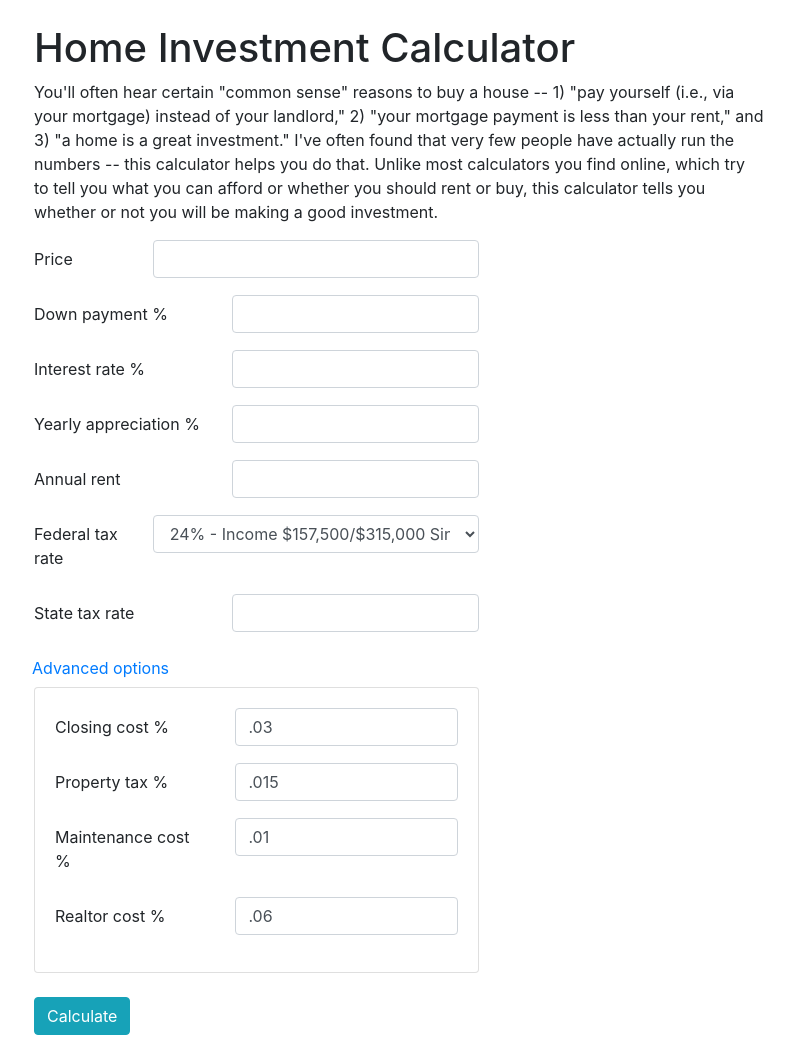
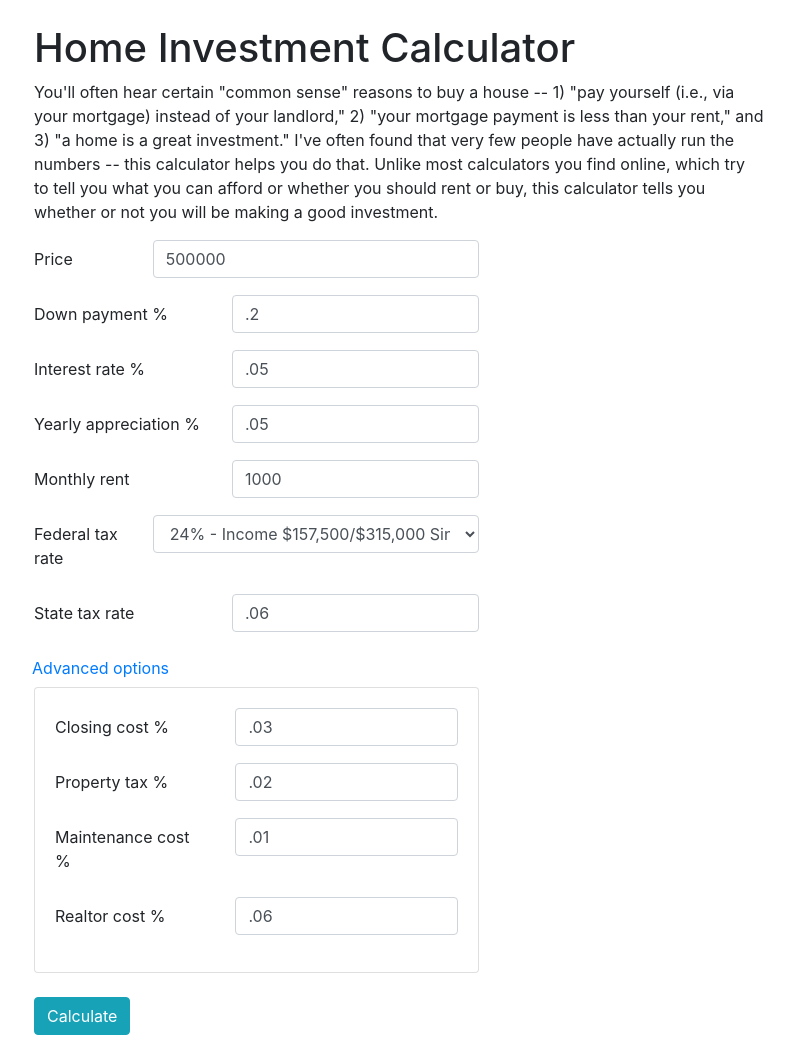
Before and after one commit to edelgm6/mortgage-calc, a Django app: page / in a window 1280 px wide, after a click on "Advanced options". Shown: the top 1051 px of the page, without its empty margins (51-845 px from the left). Run offline with Django 3.2, Linux system fonts and the light colour scheme; some libraries are stand-ins or nearby versions.

Commit message:
Moved call to get streams into own function. About to replace old call

```diff
--- a/calc/static/calc/js/get-stream.js
+++ b/calc/static/calc/js/get-stream.js
@@ -1,9 +1,24 @@
-$('#calculate').click(function() {
+$('#calculate').click(function () {
 	$('.overlay').show();
 
 	$('.mortgage').remove();
 
-	$.get('stream/', {price: '1200000', closing_cost: '.03', maintenance_cost: '.01', property_tax: '.02', down_payment: '.2', interest_rate: '.04', yearly_appreciation: '.07', alternative_rent: '4100', realtor_cost: '.06', federal_tax_bracket: '.32', state_tax_bracket: '.09'}, function(data) {
+	var get_response = getMortgageStream();
+
+	$.get('stream/', {
+		price: '1700000',
+		closing_cost: '.03',
+		maintenance_cost: '.01',
+		property_tax: '.02',
+		down_payment: '.1',
+		interest_rate: '.04',
+		yearly_appreciation: '.06',
+		alternative_rent: '4100',
+		realtor_cost: '.06',
+		federal_tax_bracket: '.24',
+		state_tax_bracket: '.09'
+	}, function (data) {
+
 		var table_body = $('#tbody');
 		var response = data.cash_stream;
 		var first_year_ppmt_greater_than_ipmt = false;
@@ -11,18 +26,41 @@ $('#calculate').click(function() {
 		buildIRRChart(response);
 		buildPMTChart(response);
 		buildCashFlowChart(response);
-		$.each(response, function(key,value) {
-			var $tr = $("<tr>", {'class': 'mortgage', 'style': 'display:none;'});
-			var $td_year = $("<td>", {'text': value.year});
-			var $td_principal_payment = $("<td>", {'text': convertNumberToString(value.principal_payment)});
-			var $td_debt_payment = $("<td>", {'text': convertNumberToString(value.debt_payment)});
-			var $td_other_costs = $("<td>", {'text': convertNumberToString(value.other_costs)});
-			var $td_saved_rent = $("<td>", {'text': convertNumberToString(value.saved_rent)});
-			var $td_total = $("<td>", {'text': convertNumberToString(value.total)});
-			var $td_value = $("<td>", {'text': convertNumberToString(value.value)});
-			var $td_debt = $("<td>", {'text': convertNumberToString(value.debt)});
-			var $td_equity = $("<td>", {'text': convertNumberToString(value.equity)});
-			var $td_irr = $("<td>", {'text': value.irr + '%'});
+		$.each(response, function (key, value) {
+			var $tr = $("<tr>", {
+				'class': 'mortgage',
+				'style': 'display:none;'
+			});
+			var $td_year = $("<td>", {
+				'text': value.year
+			});
+			var $td_principal_payment = $("<td>", {
+				'text': convertNumberToString(value.principal_payment)
+			});
+			var $td_debt_payment = $("<td>", {
+				'text': convertNumberToString(value.debt_payment)
+			});
+			var $td_other_costs = $("<td>", {
+				'text': convertNumberToString(value.other_costs)
+			});
+			var $td_saved_rent = $("<td>", {
+				'text': convertNumberToString(value.saved_rent)
+			});
+			var $td_total = $("<td>", {
+				'text': convertNumberToString(value.total)
+			});
+			var $td_value = $("<td>", {
+				'text': convertNumberToString(value.value)
+			});
+			var $td_debt = $("<td>", {
+				'text': convertNumberToString(value.debt)
+			});
+			var $td_equity = $("<td>", {
+				'text': convertNumberToString(value.equity)
+			});
+			var $td_irr = $("<td>", {
+				'text': value.irr + '%'
+			});
 
 			if (value.year == 5) {
 				$('#year_5_irr').text(value.irr);
@@ -65,31 +103,51 @@ $('#calculate').click(function() {
 				.append(($td_irr))
 			);
 
-			$($tr).children().each(function() {
-				if($(this).text().indexOf("-") >= 0) {
+			$($tr).children().each(function () {
+				if ($(this).text().indexOf("-") >= 0) {
 					$(this).addClass("text-danger");
 				};
 			});
 		});
-		setTimeout(function(){
+		setTimeout(function () {
 			$('.overlay').removeAttr('style');
 			$('#takeaways').fadeIn(1000);
 			$('#thead').fadeIn(1000);
-			$(".mortgage").each(function(index) {
+			$(".mortgage").each(function (index) {
 				$(this).delay(150 * index).fadeIn(1000);
 			});
-		},3000);
+		}, 3000);
 
 
 	});
 });
 
+function getMortgageStream() {
+
+	var get_data = {
+		'price': $('#id_price').val(),
+		'closing_cost': $('#id_closing_cost').val(),
+		'maintenance_cost': $('#id_maintenance_cost').val(),
+		'property_tax': $('#id_property_tax').val(),
+		'down_payment': $('#id_down_payment').val(),
+		'interest_rate': $('#id_interest_rate').val(),
+		'yearly_appreciation': $('#id_yearly_appreciation').val(),
+		'alternative_rent': $('#id_alternative_rent').val(),
+		'realtor_cost': $('#id_realtor_cost').val(),
+		'federal_tax_bracket': $('#id_federal_tax_bracket').val(),
+		'state_tax_bracket': $('#id_state_tax_bracket').val()
+	};
+
+	$.get('stream/', get_data, function (data) {
+		console.log(data)
+	});
+}
+
 function convertNumberToString(number) {
 	try {
 		var x = number.toString().replace(/\B(?=(\d{3})+(?!\d))/g, ",");
 		return x;
-	}
-	catch(err) {
+	} catch (err) {
 		console.log(err);
 		return number;
 	}
@@ -100,7 +158,7 @@ function buildIRRChart(streams) {
 	var labels = [];
 	var data = [];
 
-	for (var i=1; i < streams.length; i++) {
+	for (var i = 1; i < streams.length; i++) {
 		labels.push(streams[i].year);
 		data.push(streams[i].irr);
 	};
@@ -117,7 +175,7 @@ function buildCashFlowChart(streams) {
 
 	var cum_flow = 0;
 	var cum_rent = 0;
-	for (var i=0; i < streams.length; i++) {
+	for (var i = 0; i < streams.length; i++) {
 		labels.push(streams[i].year);
 
 		var flow = streams[i].total;
@@ -148,7 +206,7 @@ function buildPMTChart(streams) {
 	var ipmt = [];
 	var ppmt = [];
 
-	for (var i=1; i < streams.length; i++) {
+	for (var i = 1; i < streams.length; i++) {
 		labels.push(streams[i].year);
 		ipmt.push(streams[i].debt_payment * -1);
 		ppmt.push(streams[i].principal_payment * -1);
--- a/calc/templates/calc/index.html
+++ b/calc/templates/calc/index.html
@@ -38,7 +38,7 @@
 		  <div class="form-group row">
 			<label for="id_price" class="col-sm-3 col-form-label">Price</label>
 			<div class="col-sm-9">
-			<input type="number" name="price" class="form-control" aria-expanded="false" required id="id_price" />
+			<input type="number" name="price" class="form-control" aria-expanded="false" required id="id_price" value="500000" />
 			</div>
 			<div class="col-sm-12">
 			<div class="collapse" id="price-collapse" name="price">
@@ -52,7 +52,7 @@
 		  <div class="form-group row">
 			<label for="id_down_payment" class="col-sm-5 col-form-label">Down payment %</label>
 			<div class="col-sm-7">
-			<input type="number" name="down_payment" min="0" max="1" step="0.01" class="form-control" required id="id_down_payment" />
+			<input type="number" name="down_payment" min="0" max="1" step="0.01" class="form-control" required id="id_down_payment" value=".2" />
 			</div>
 			<div class="col-sm-12">
 			  <div class="collapse" id="price-collapse" name="down_payment">
@@ -66,7 +66,7 @@
 		  <div class="form-group row">
 			<label for="id_interest_rate" class="col-sm-5 col-form-label">Interest rate %</label>
 			<div class="col-sm-7">
-			<input type="number" name="interest_rate" min="0" max="1" step="0.01" class="form-control" required id="id_interest_rate" />
+			<input type="number" name="interest_rate" min="0" max="1" step="0.01" class="form-control" required id="id_interest_rate" value=".05" />
 			</div>
 			<div class="col-sm-12">
 			  <div class="collapse" id="price-collapse" name="interest_rate">
@@ -80,7 +80,7 @@
 		  <div class="form-group row">
 			<label for="id_yearly_appreciation" class="col-sm-5 col-form-label">Yearly appreciation %</label>
 			<div class="col-sm-7">
-			<input type="number" name="yearly_appreciation" min="0" max="1" step="0.01" class="form-control" required id="id_yearly_appreciation" />
+			<input type="number" name="yearly_appreciation" min="0" max="1" step="0.01" class="form-control" required id="id_yearly_appreciation" value=".05" />
 			</div>
 			<div class="col-sm-12">
 			  <div class="collapse" id="price-collapse" name="yearly_appreciation">
@@ -92,14 +92,14 @@
 	      </div>
 
 		  <div class="form-group row">
-			<label for="id_alternative_rent" class="col-sm-5 col-form-label">Annual rent</label>
+			<label for="id_alternative_rent" class="col-sm-5 col-form-label">Monthly rent</label>
 			<div class="col-sm-7">
-			<input type="number" name="alternative_rent" min="0" class="form-control" required id="id_alternative_rent" />
+			<input type="number" name="alternative_rent" min="0" class="form-control" required id="id_alternative_rent" value="1000" />
 			</div>
 			<div class="col-sm-12">
 			  <div class="collapse" id="price-collapse" name="alternative_rent">
 			  <div class="card card-body">
-				  <p>Alternative rent is the <b>yearly</b> rent you would pay if you do not buy -- your current rent is a good proxy.</p>
+				  <p>Alternative rent is the <b>monthly</b> rent you would pay if you do not buy -- your current rent is a good proxy.</p>
 			  </div>
 			</div>
 		  </div>
@@ -109,13 +109,13 @@
 			<label for="id_price" class="col-sm-3 col-form-label">Federal tax rate</label>
 			<div class="col-sm-9">
 			<select name="federal_tax_bracket" id="id_federal_tax_bracket" class="form-control" aria-expanded="false">
-			  <option value="0.1">10% - Income $9,525/$19,050 Single/Married</option>
-			  <option value="0.12">12% - Income $38,700/$77,400 Single/Married</option>
-			  <option value="0.22">22% - Income $82,500/$165,000 Single/Married</option>
-			  <option value="0.24" selected>24% - Income $157,500/$315,000 Single/Married</option>
-			  <option value="0.32">32% - Income $200,000/$400,000 Single/Married</option>
-			  <option value="0.35">35% - Income $500,000/$600,000 Single/Married</option>
-			  <option value="0.37">37% - Income $500,000+/$600,000+ Single/Married</option>
+			  <option value=".1">10% - Income $9,525/$19,050 Single/Married</option>
+			  <option value=".12">12% - Income $38,700/$77,400 Single/Married</option>
+			  <option value=".22">22% - Income $82,500/$165,000 Single/Married</option>
+			  <option value=".24" selected>24% - Income $157,500/$315,000 Single/Married</option>
+			  <option value=".32">32% - Income $200,000/$400,000 Single/Married</option>
+			  <option value=".35">35% - Income $500,000/$600,000 Single/Married</option>
+			  <option value=".37">37% - Income $500,000+/$600,000+ Single/Married</option>
 			</select>
 			</div>
 			<div class="col-sm-12">
@@ -130,7 +130,7 @@
 		  <div class="form-group row">
 			<label for="id_state_tax_bracket" class="col-sm-5 col-form-label">State tax rate</label>
 			<div class="col-sm-7">
-			<input type="number" name="state_tax_bracket" min="0" max="1" step="0.01" class="form-control" required id="id_state_tax_bracket" />
+			<input type="number" name="state_tax_bracket" min="0" max="1" step="0.01" class="form-control" required id="id_state_tax_bracket" value=".06" />
 			</div>
 			<div class="col-sm-12">
 			  <div class="collapse" id="price-collapse" name="state_tax_bracket">
@@ -168,7 +168,7 @@
 		  <div class="form-group row">
 			<label for="id_property_tax" class="col-sm-5 col-form-label">Property tax %</label>
 			<div class="col-sm-7">
-			<input type="number" name="property_tax" min="0" max="1" step="0.01" class="form-control" required id="id_property_tax"  value=".015"/>
+			<input type="number" name="property_tax" min="0" max="1" step="0.01" class="form-control" required id="id_property_tax" value=".02"/>
 			</div>
 			<div class="col-sm-12">
 			  <div class="collapse" id="price-collapse" name="property_tax">
@@ -210,7 +210,7 @@
 			  </div>
 			</div>
 			<br>
-
+  </form>
 	<div class="form-group row">
 		<div class="col-sm-12">
 
@@ -219,7 +219,6 @@
       </button>
 		</div>
     </div>
-  </form>
 </div>
 <div class="col-sm-7">
 	<div id="takeaways" class="row p-3 mb-2 bg-secondary text-white" style="display:none;">
--- a/calc/views.py
+++ b/calc/views.py
@@ -27,7 +27,7 @@ class InvestmentView(View):
 			mortgage = Mortgage(house, yearly_interest_rate, term_in_years, down_payment_percent)
 
 			closing_cost_as_percent_of_value = form.cleaned_data['closing_cost']
-			alternative_rent = form.cleaned_data['alternative_rent']
+			alternative_rent = form.cleaned_data['alternative_rent'] * 12
 			realtor_cost = form.cleaned_data['realtor_cost']
 			federal_tax_rate = form.cleaned_data['federal_tax_bracket']
 			state_tax_rate = form.cleaned_data['state_tax_bracket']
```
